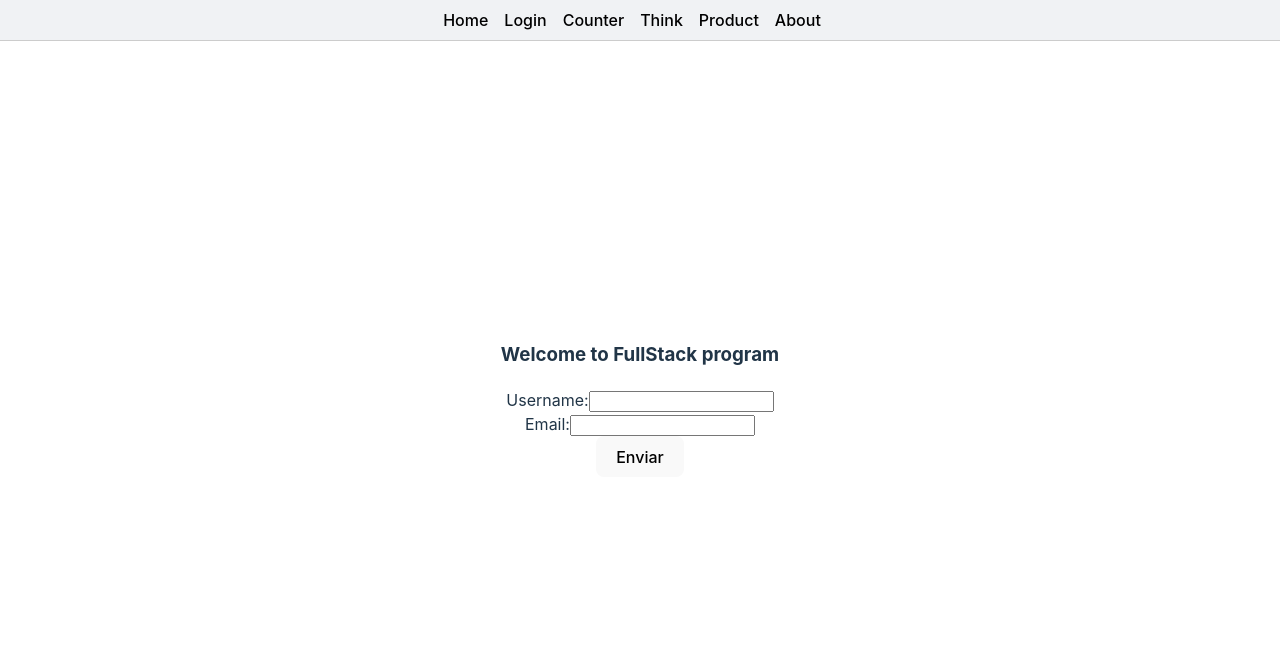
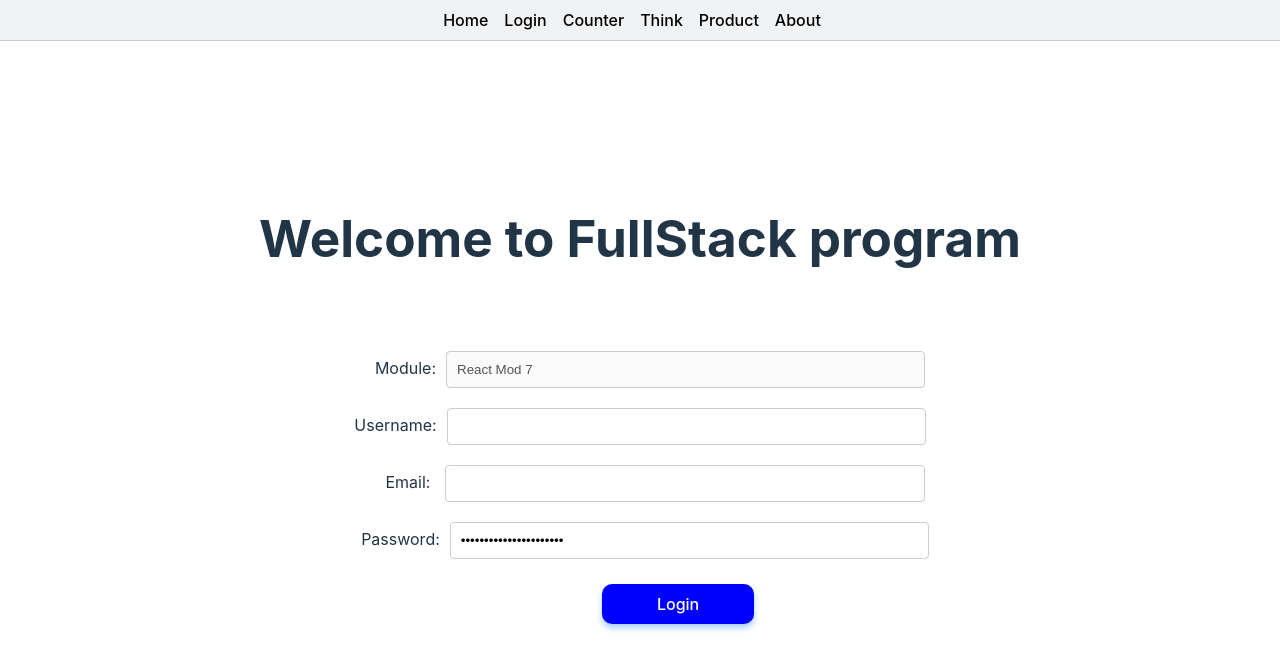
Before and after one commit to Luchitu88/Modulo_7_REACT, a React (Vite) app: page /Modulo_7_REACT/login in a window 1280 px wide. Shown: the top 670 px of the page. Built offline with nearby package versions, Linux system fonts and the light colour scheme.

Commit message:
Resolucion del examen y resvolviendo problemas de anidacion en searchbar.jsx

```diff
--- a/src/components/Forms/FormLoginWithMotion.jsx
+++ b/src/components/Forms/FormLoginWithMotion.jsx
@@ -1,46 +1,66 @@
-import { motion } from "motion/react"
-import useForm from "../Hooks/useForm.js";
+import { motion } from "motion/react";
 import ModalInfo from "../Modals/ModalInfo.jsx";
 import { useState } from "react";
+import useForm from "../Hooks/useForm.js";
+import { initialState } from "../../store/form/formSlice.js";
+
 function FormWithMotionAndHook({ titleForm }) {
-    const { formData, handleChange } = useForm({
-        username: '',
-        email: ''
-    });
-    const[showModal, setShowModal] = useState(false)
+
+    const { formData, handleChange, resetForm } = useForm(initialState);
+
+    const [showModal, setShowModal] = useState(false);
+
     const handleSubmit = (e) => {
         e.preventDefault();
+
         setShowModal(true);
-        console.log('datos del formulario', formData);
     };
 
     const onCloseModalInfo = () => {
-        setShowModal(false)
-    }
+        setShowModal(false);
+        resetForm(); // Reseteamos el formulario al estado inicial
+    };
+
     return (
         <motion.div
             initial={{ opacity: 0 }}
             animate={{ opacity: 1 }}
             exit={{ opacity: 0 }}
             transition={{ duration: 0.5 }}
-        >   <ModalInfo
+        >
+            <ModalInfo
                 visible={showModal}
-                message="Formulario enviado con exito"
-                onClose={onCloseModalInfo }
+                message="Formulario enviado con éxito"
+                onClose={onCloseModalInfo}
             />
             <form onSubmit={handleSubmit}>
-                <motion.div
-                    initial={{ x: -100 }}
-                    animate={{ x: 0 }}
-                    transition={{ duration: 0.5 }}
-                >
-                    <h3>{titleForm}</h3>
+                <motion.div initial={{ x: -100 }} animate={{ x: 0 }} transition={{ duration: 0.5 }}>
+                    <h1>{titleForm}</h1>
                 </motion.div>
-                <motion.div
-                    initial={{ x: -100 }}
-                    animate={{ x: 0 }}
-                    transition={{ duration: 0.5 }}
-                >
+                <motion.div initial={{ x: -100 }} animate={{ x: 0 }} transition={{ duration: 0.5 }}>
+                    <div>
+                        <label style={{ marginLeft: "20px" }}>
+                            Module:
+                            <input
+                                type="text"
+                                name="module"
+                                value={formData.module}
+                                readOnly
+                                disabled
+                                style={{
+                                    width: "60%",
+                                    padding: "10px",
+                                    marginTop: "50px",
+                                    marginBottom: "10px",
+                                    marginLeft: "10px",
+                                    border: "1px solid #ccc",
+                                    borderRadius: "4px",
+                                }}
+                            />
+                        </label>
+                    </div>
+                </motion.div>
+                <motion.div initial={{ x: -100 }} animate={{ x: 0 }} transition={{ duration: 0.5 }}>
                     <div>
                         <label>
                             Username:
@@ -49,36 +69,89 @@ function FormWithMotionAndHook({ titleForm }) {
                                 name="username"
                                 value={formData.username}
                                 onChange={handleChange}
-                                required />
+                                required
+                                style={{
+                                    width: "60%",
+                                    padding: "10px",
+                                    marginTop: "10px",
+                                    marginBottom: "10px",
+                                    marginLeft: "10px",
+                                    border: "1px solid #ccc",
+                                    borderRadius: "4px",
+                                }}
+                            />
                         </label>
                     </div>
                 </motion.div>
-                <motion.div
-                    initial={{ x: -100 }}
-                    animate={{ x: 0 }}
-                    transition={{ duration: 0.5 }}
-                >
+                <motion.div initial={{ x: -100 }} animate={{ x: 0 }} transition={{ duration: 0.5 }}>
                     <div>
-                        <label>
+                        <label style={{ marginLeft: "30px" }}>
                             Email:
                             <input
                                 type="email"
                                 name="email"
                                 value={formData.email}
                                 onChange={handleChange}
-                                required />
+                                required
+                                style={{
+                                    width: "60%",
+                                    padding: "10px",
+                                    marginTop: "10px",
+                                    marginBottom: "10px",
+                                    marginLeft: "15px",
+                                    border: "1px solid #ccc",
+                                    borderRadius: "4px",
+                                }}
+                            />
                         </label>
                     </div>
                 </motion.div>
-                <motion.div
-                    initial={{ y: 100 }}
-                    animate={{ y: 0 }}
-                    transition={{ duration: 0.5 }}
-                >
-                    <button type="submit">Enviar</button>
+                <motion.div initial={{ y: 100 }} animate={{ y: 0 }} transition={{ duration: 0.5 }}>
+                    <div>
+                        <label style={{ marginLeft: "10px" }}>
+                            Password:
+                            <input
+                                type="password"
+                                name="password"
+                                value={formData.password}
+                                readOnly
+                                required
+                                style={{
+                                    width: "60%",
+                                    padding: "10px",
+                                    marginTop: "10px",
+                                    marginBottom: "10px",
+                                    marginLeft: "10px",
+                                    border: "1px solid #ccc",
+                                    borderRadius: "4px",
+                                }}
+                            />
+                        </label>
+                    </div>
+                </motion.div>
+                <motion.div initial={{ y: 100 }} animate={{ y: 0 }} transition={{ duration: 0.5 }}>
+                    <button
+                        type="submit"
+                        style={{
+                            padding: "10px 15px",
+                            fontSize: "16px",
+                            color: "white",
+                            backgroundColor: "blue",
+                            border: "none",
+                            borderRadius: "10px",
+                            cursor: "pointer",
+                            width: "20%",
+                            marginTop: "15px",
+                            marginLeft: "10%",
+                            boxShadow: "0px 4px 6px rgba(60, 144, 255, 0.45)",
+                        }}
+                    >
+                        Login
+                    </button>
                 </motion.div>
             </form>
         </motion.div>
     );
 }
+
 export default FormWithMotionAndHook;
--- a/src/components/Hooks/useForm.js
+++ b/src/components/Hooks/useForm.js
@@ -1,6 +1,10 @@
-import {useState} from "react";
+import { useState, useEffect } from "react";
+
+
 const useForm = (initialState = {}) => {
-    const [formData, setFormData] = useState(initialState);
+    const [formData, setFormData] = useState({ ...initialState });
+
+
     const handleChange = (e) => {
         const { name, value } = e.target;
         setFormData({
@@ -8,13 +12,16 @@ const useForm = (initialState = {}) => {
             [name]: value,
         });
     };
+
     const resetForm = () => {
-        setFormData(initialState);
+        setFormData({ ...initialState });
     };
+
     return {
         formData,
         handleChange,
         resetForm,
     };
 };
+
 export default useForm;
--- a/src/components/Product/SearchBar.jsx
+++ b/src/components/Product/SearchBar.jsx
@@ -1,22 +1,34 @@
-const SearchBar = ({filterText, inStockOnly, onFilterTextChange, onInStockOnlyChange}) => {
-      return(
-
+const SearchBar = ({ filterText, inStockOnly, onFilterTextChange, onInStockOnlyChange }) => {
+  return (
     <form>
-          <table border="1" width = "300">
-              <input type="text"
+      <table border="1" width="300">
+        <tbody>
+          <tr>
+            <td>
+              <input
+                type="text"
                 value={filterText}
                 placeholder="Search..."
-              onChange={(e) => onFilterTextChange(e.target.value)}/>
-              <br />
+                onChange={(e) => onFilterTextChange(e.target.value)}
+              />
+            </td>
+          </tr>
+          <tr>
+            <td>
               <label>
-              <input type="checkbox"
+                <input
+                  type="checkbox"
                   checked={inStockOnly}
-              onChange={(e) => onInStockOnlyChange(e.target.checked)}/>
+                  onChange={(e) => onInStockOnlyChange(e.target.checked)}
+                />
                 {' '}
                 Only show products in stock
               </label>
+            </td>
+          </tr>
+        </tbody>
       </table>
     </form>
   );
-    }
+};
 export default SearchBar;
--- /dev/null
+++ b/src/store/form/formSlice.js
@@ -0,0 +1,32 @@
+import { createSlice } from '@reduxjs/toolkit';
+
+
+const initialState = {
+    module: 'React Mod 7',
+    username: '',
+    email: '',
+    password: 'mod7USIP-LUISITURRICHA',
+};
+
+const formSlice = createSlice({
+    name: 'form', // Este nombre debe coincidir con el acceso en el store
+    initialState,
+    reducers: {
+        setModule: (state, action) => {
+            state.module = action.payload;
+        },
+        setUsername: (state, action) => {
+            state.username = action.payload;
+        },
+        setEmail: (state, action) => {
+            state.email = action.payload;
+        },
+        setPassword: (state, action) => {
+            state.password = action.payload;
+        },
+    },
+});
+
+export const { setModule, setUsername, setEmail, setPassword } = formSlice.actions;
+export default formSlice.reducer;
+export { initialState };
--- a/src/store/store.js
+++ b/src/store/store.js
@@ -1,11 +1,14 @@
-import { configureStore } from '@reduxjs/toolkit'
-import counterReducer from './features/counter/counterSlice.js'
-import productReducer from './features/product/productSlice.js'
+import { configureStore } from '@reduxjs/toolkit';
+import counterReducer from './features/counter/counterSlice.js';
+import productReducer from './features/product/productSlice.js';
+import formReducer from './form/formSlice.js';
 
 const store = configureStore({
   reducer: {
     counter: counterReducer,
     product: productReducer,
+    form: formReducer, // Registra el reducer 'form'
   },
-})
-export default store
+});
+
+export default store;
```
Lines whose indentation alone changed are shown as unchanged.
